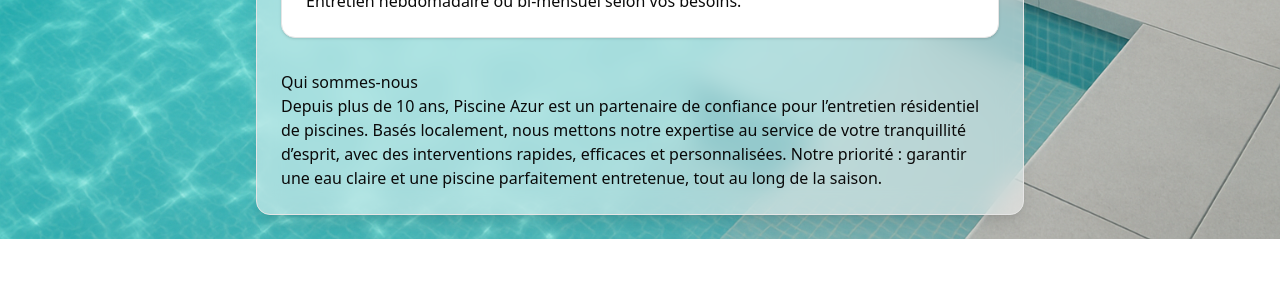
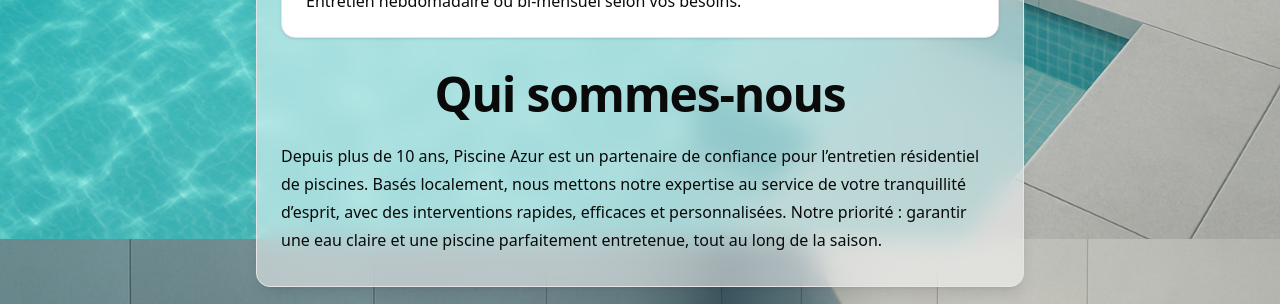
Before and after one commit to GabrielCodeProject/pool, a Next.js app: page / in a window 1280 px wide. Shown: the part 2321-2625 px from the top of the page. Before the commit the page ends 2560 px from the top, so only its background shows below. Built offline with nearby package versions, Linux system fonts and the light colour scheme.

Commit message:
update page ui

```diff
--- a/memory-bank/activeContext.md
+++ b/memory-bank/activeContext.md
@@ -3,25 +3,27 @@
 ## Current Work Focus
 
 - Ensuring Netlify CMS is accessible at `/admin` locally and on GitHub Pages, with correct config and image paths.
-- Debugging the 404 error when accessing `/admin` locally.
 - Verifying all CMS config and static files are correct.
-- Enabling non-developers to manage services (name, description, price) via CMS by updating markdown frontmatter and config.
+- Enabling non-developers to manage services (name, description, price) and promotions (image, text) via CMS by updating markdown frontmatter and config.
+- Ensuring markdown content (from # heading onward) is rendered with custom typography components for a consistent, modern UI.
 
 ## Recent Changes
 
+- `/admin` now works locally for Netlify CMS access and editing.
+- CMS UI allows editing for both services and promotions (dynamic arrays in frontmatter).
 - Removed custom admin panel (`src/app/admin/page.tsx`).
 - Migrated to Netlify CMS with the GitHub backend (no serverless functions).
 - Updated documentation and Memory Bank to reflect new architecture.
 - Added `services` array to home page frontmatter.
-- Updated React code to render services as cards below the carousel.
+- Added `promotions` array to home page frontmatter and refactored React code to render a dynamic carousel from this list.
+- Updated React code to render markdown content using custom typography components (TypographyH1, TypographyP, etc.) for all markdown body content.
+- Updated Netlify CMS config to use a `promotions` list (array of objects with image and text) instead of individual promo fields.
 - Fixed YAML config for Netlify CMS: block style required for nested fields.
 
 ## Next Steps
 
-- Resolve the `/admin` 404 issue locally.
 - Ensure all CMS config and static files are correct.
-- Verify CMS UI allows editing of services.
-- Document the services frontmatter pattern and YAML block style requirement in .cursorrules.
+- Document the services and promotions frontmatter pattern and YAML block style requirement in .cursorrules.
 - Document the pure-static workflow and image path conventions.
 
 ## Active Decisions
@@ -30,3 +32,4 @@
 - No serverless backend or custom API endpoints.
 - Prioritize clear, user-friendly admin UI and safe content editing workflows.
 - Require block style YAML for nested fields in config.yml.
+- Use custom React components for markdown rendering to ensure consistent, branded UI.
--- a/src/app/page.tsx
+++ b/src/app/page.tsx
@@ -4,7 +4,11 @@
 import ReactMarkdown from "react-markdown";
 import { Card, CardHeader, CardContent } from "@/components/ui/card";
 import { Separator } from "@/components/ui/separator";
-import { TypographyH1, TypographyP } from "@/components/ui/typography";
+import {
+  TypographyH1,
+  TypographyH2,
+  TypographyP,
+} from "@/components/ui/typography";
 import {
   Carousel,
   CarouselContent,
@@ -128,7 +132,29 @@
           )}
 
           <article className="prose prose-sm sm:prose-lg dark:prose-invert max-w-none">
-            <ReactMarkdown>{content}</ReactMarkdown>
+            <ReactMarkdown
+              components={{
+                h1: (props) => (
+                  <TypographyH1 {...props} className="mb-4 text-center" />
+                ),
+                h2: (props) => (
+                  <TypographyH2 {...props} className="mb-3 text-center" />
+                ),
+                p: (props) => <TypographyP {...props} className="mb-2" />,
+                ul: (props) => (
+                  <ul {...props} className="list-disc pl-6 mb-2" />
+                ),
+                ol: (props) => (
+                  <ol {...props} className="list-decimal pl-6 mb-2" />
+                ),
+                li: (props) => <li {...props} className="mb-1" />,
+                a: (props) => (
+                  <a {...props} className="text-primary underline" />
+                ),
+              }}
+            >
+              {content}
+            </ReactMarkdown>
           </article>
         </CardContent>
       </Card>
--- a/src/components/ui/typography.tsx
+++ b/src/components/ui/typography.tsx
@@ -16,6 +16,21 @@
   );
 }
 
+export function TypographyH2({
+  className,
+  ...props
+}: React.HTMLAttributes<HTMLHeadingElement>) {
+  return (
+    <h1
+      className={cn(
+        "scroll-m-20 text-2xl font-bold tracking-tight lg:text-3xl",
+        className
+      )}
+      {...props}
+    />
+  );
+}
+
 export function TypographyP({
   className,
   ...props
```
